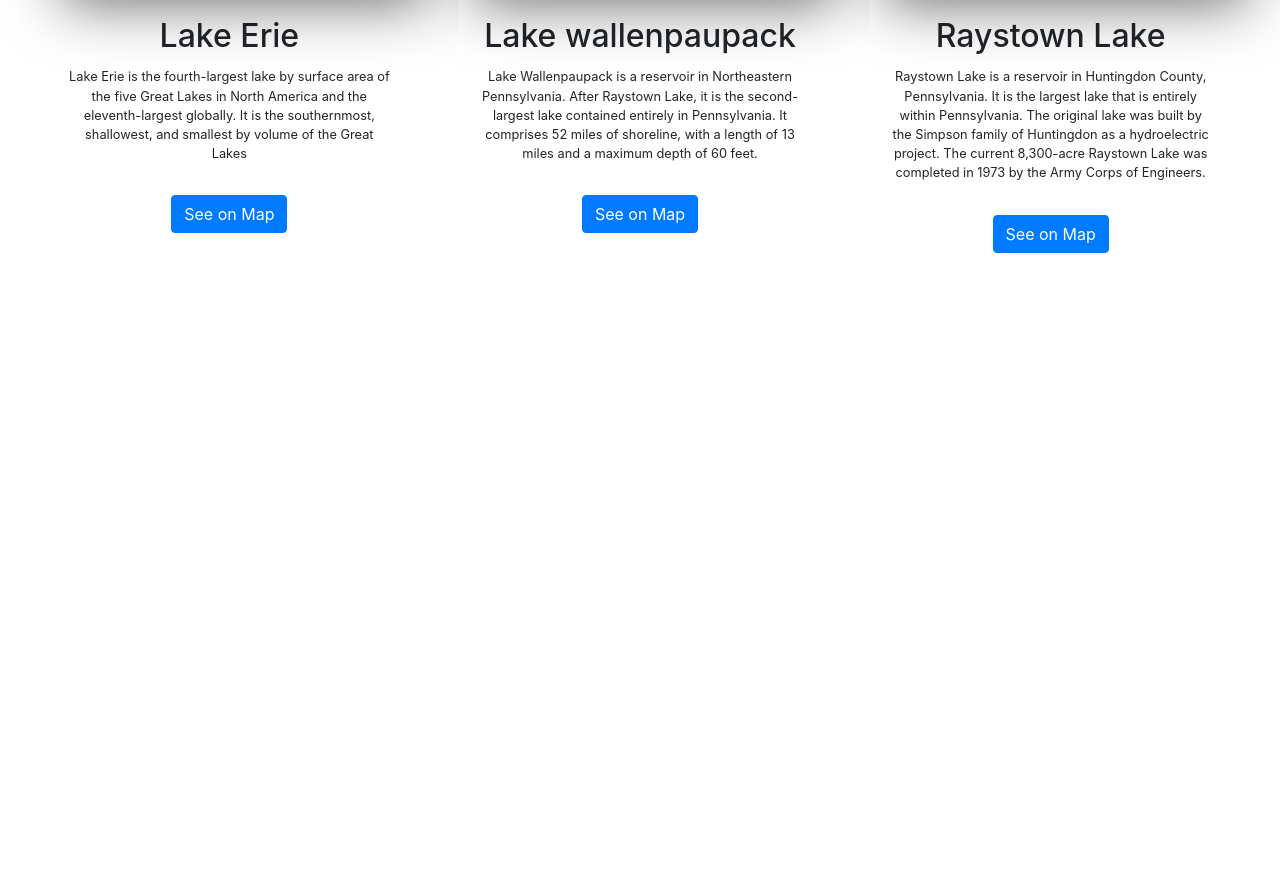
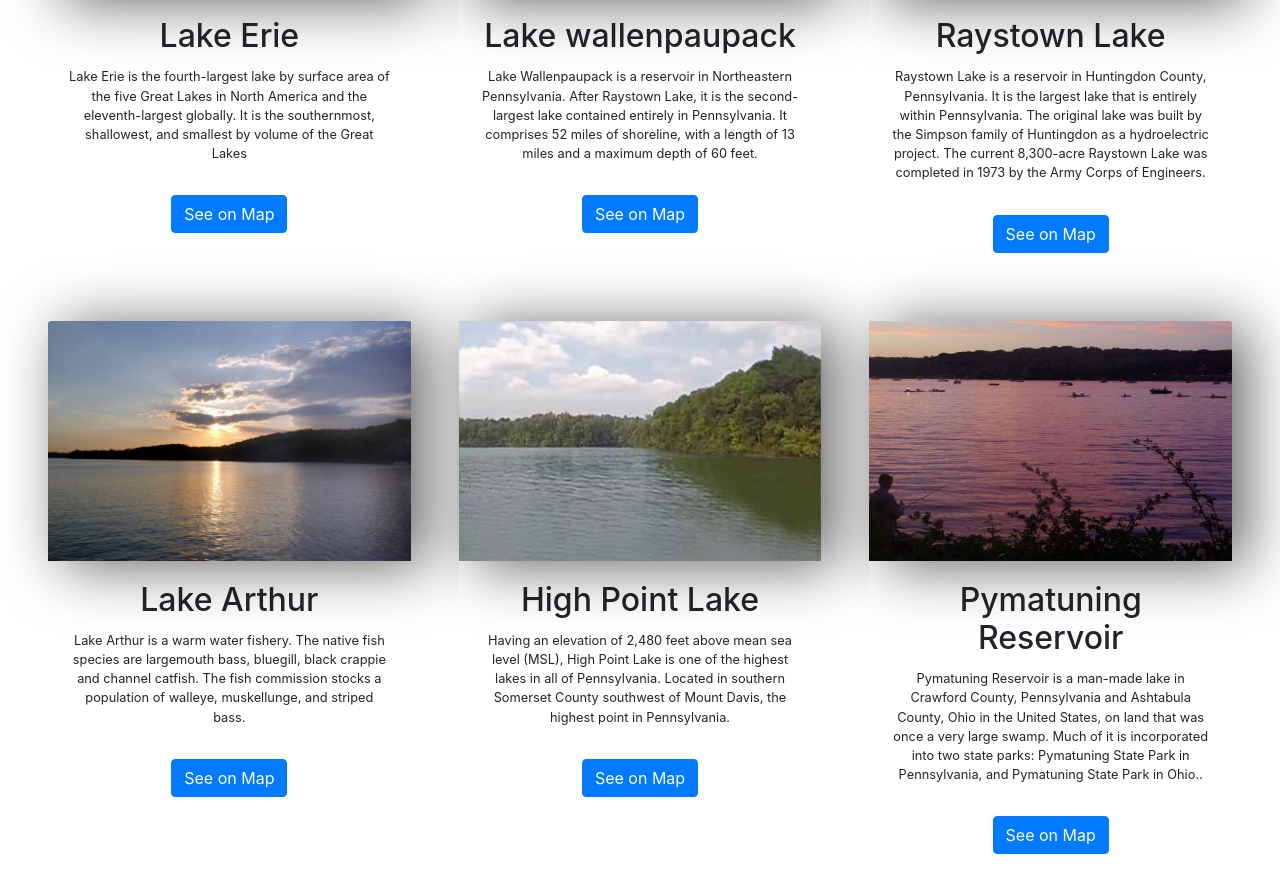
Before and after one commit to jacobm2000/PA-Fish, a plain HTML site: page Map.html in a window 1280 px wide. Shown: the part 825-1699 px from the top of the page. Before the commit the page ends 1098 px from the top, so only its background shows below. Drawn offline with nearby package versions, Linux system fonts and the light colour scheme.

Commit message:
Added more content
added more lakes to the fishing location page. Also created a scripts folder.

```diff
--- a/Map.html
+++ b/Map.html
@@ -41,7 +41,7 @@ src="https://www.openstreetmap.org/export/embed.html?bbox=-75.34852981567384%2C4
 853%2C-75.21978378295898" style="border: 1px solid black"></iframe><br/>
 
 </div>
-
+<!--First Card Group-->
 <div class="card-group mt-5">
     <div class="card" style="width: 18rem;">
         <img class="card-img-top " src="./images/lake erie.jpg" alt="Card image cap">
@@ -75,7 +75,39 @@ src="https://www.openstreetmap.org/export/embed.html?bbox=-75.34852981567384%2C4
       </div>
 </div>
 
-<script src="map.js"></script>
+<!--Second Card Group-->
+<div class="card-group mt-5">
+  <div class="card" style="width: 18rem;">
+      <img class="card-img-top " src="./images/Lake Arthur.jpg" alt="Card image cap">
+      <div class="card-body">
+        <h5 class="card-title">Lake Arthur</h5>
+        <p class="card-text">Lake Arthur is a warm water fishery. The native fish species are largemouth bass, bluegill, black
+          crappie and channel catfish. The fish commission stocks a population of walleye, muskellunge, and striped bass. </p>
+        <button class="btn btn-primary" id="arthur-btn">See on Map</button>
+      </div>
+    </div>
+
+
+    <div class="card" style="width: 18rem;">
+      <img class="card-img-top " src="./images/high point.jpg" alt="Card image cap">
+      <div class="card-body">
+        <h5 class="card-title">High Point Lake</h5>
+        <p class="card-text">Having an elevation of 2,480 feet above mean sea level (MSL), High Point Lake is one of the highest lakes in all of Pennsylvania. Located in southern Somerset County southwest of Mount Davis, the highest point in Pennsylvania.</p>
+           <button class="btn btn-primary" id="High-btn">See on Map</button>
+      </div>
+    </div>
+
+    <div class="card" style="width: 18rem;">
+      <img class="card-img-top" src="./images/pymatuning-state-park.jpg" alt="Card image cap">
+      <div class="card-body">
+        <h5 class="card-title">Pymatuning Reservoir</h5>
+        <p class="card-text">Pymatuning Reservoir is a man-made lake in Crawford County, Pennsylvania and Ashtabula County, Ohio in the United States,
+          on land that was once a very large swamp. Much of it is incorporated into two state parks: Pymatuning State Park in Pennsylvania, and Pymatuning State Park in Ohio..</p>
+          <button class="btn btn-primary" id="pymatuning-btn">See on Map</button>
+      </div>
+    </div>
+</div>
+<script src="./scripts/mapControl.js"></script>
 <script src="https://code.jquery.com/jquery-3.3.1.slim.min.js" integrity="sha384-q8i/X+965DzO0rT7abK41JStQIAqVgRVzpbzo5smXKp4YfRvH+8abtTE1Pi6jizo" crossorigin="anonymous"></script>
 <script src="https://cdn.jsdelivr.net/npm/popper.js@1.14.7/dist/umd/popper.min.js" integrity="sha384-UO2eT0CpHqdSJQ6hJty5KVphtPhzWj9WO1clHTMGa3JDZwrnQq4sF86dIHNDz0W1" crossorigin="anonymous"></script>
 <script src="https://cdn.jsdelivr.net/npm/bootstrap@4.3.1/dist/js/bootstrap.min.js" integrity="sha384-JjSmVgyd0p3pXB1rRibZUAYoIIy6OrQ6VrjIEaFf/nJGzIxFDsf4x0xIM+B07jRM" crossorigin="anonymous"></script>
--- a/map.js
+++ b/scripts/mapControl.js
@@ -1,6 +1,9 @@
 btnErie= document.getElementById("erie-btn")
 btnWallenpaupack= document.getElementById("wallenpaupack-btn")
 btnRaystown= document.getElementById("raystown-btn")
+btnPymatuning=document.getElementById("pymatuning-btn")
+btnHigh=document.getElementById("High-btn")
+btnArthur=document.getElementById("arthur-btn")
 map=document.getElementById("map")
 txt=document.getElementById("currLake")
 
@@ -23,6 +26,23 @@ function newMap(location){
         txt.innerHTML="Current Lake: Raystown Lake"
         map.src=src="https://www.openstreetmap.org/export/embed.html?bbox=-78.2878875732422%2C40.26590441926665%2C-77.94456481933595%2C40.45060475430765&amp;layer=mapnik"
     }
+    if (location==="High")
+    {
+        txt.innerHTML="Current Lake: High Point Lake"
+        map.src=src="https://www.openstreetmap.org/export/embed.html?bbox=-79.25777435302736%2C39.75590048332728%2C-79.1719436645508%2C39.80246983499714&amp;layer=mapnik"
+    }
+
+    if (location==="Pymatuning")
+    {
+        txt.innerHTML="Current Lake: Pymatuning Reservoir"
+        map.src=src="https://www.openstreetmap.org/export/embed.html?bbox=-80.68084716796876%2C41.50857729743935%2C-80.33752441406251%2C41.68983501879767&amp;layer=mapnik"
+    }
+
+    if (location==="arthur")
+    {
+        txt.innerHTML="Current Lake: Lake Arthur"
+        map.src=src="https://www.openstreetmap.org/export/embed.html?bbox=-80.13831138610841%2C40.925640688968556%2C-80.05248069763185%2C40.9714091170842&amp;layer=mapnik"
+    }
 
 
 
@@ -31,3 +51,6 @@ function newMap(location){
 btnErie.addEventListener("click",newMap.bind(location,"Erie"))
 btnWallenpaupack.addEventListener("click",newMap.bind(location,"Wallenpaupack"))
 btnRaystown.addEventListener("click",newMap.bind(location,"Raystown Lake"))
+btnPymatuning.addEventListener("click",newMap.bind(location,"Pymatuning"))
+btnHigh.addEventListener("click",newMap.bind(location,"High"))
+btnArthur.addEventListener("click",newMap.bind(location,"arthur"))
```
Also changed, not shown: images/Lake Arthur.jpg (added), images/high point.jpg (added), images/pymatuning-state-park.jpg (added).
